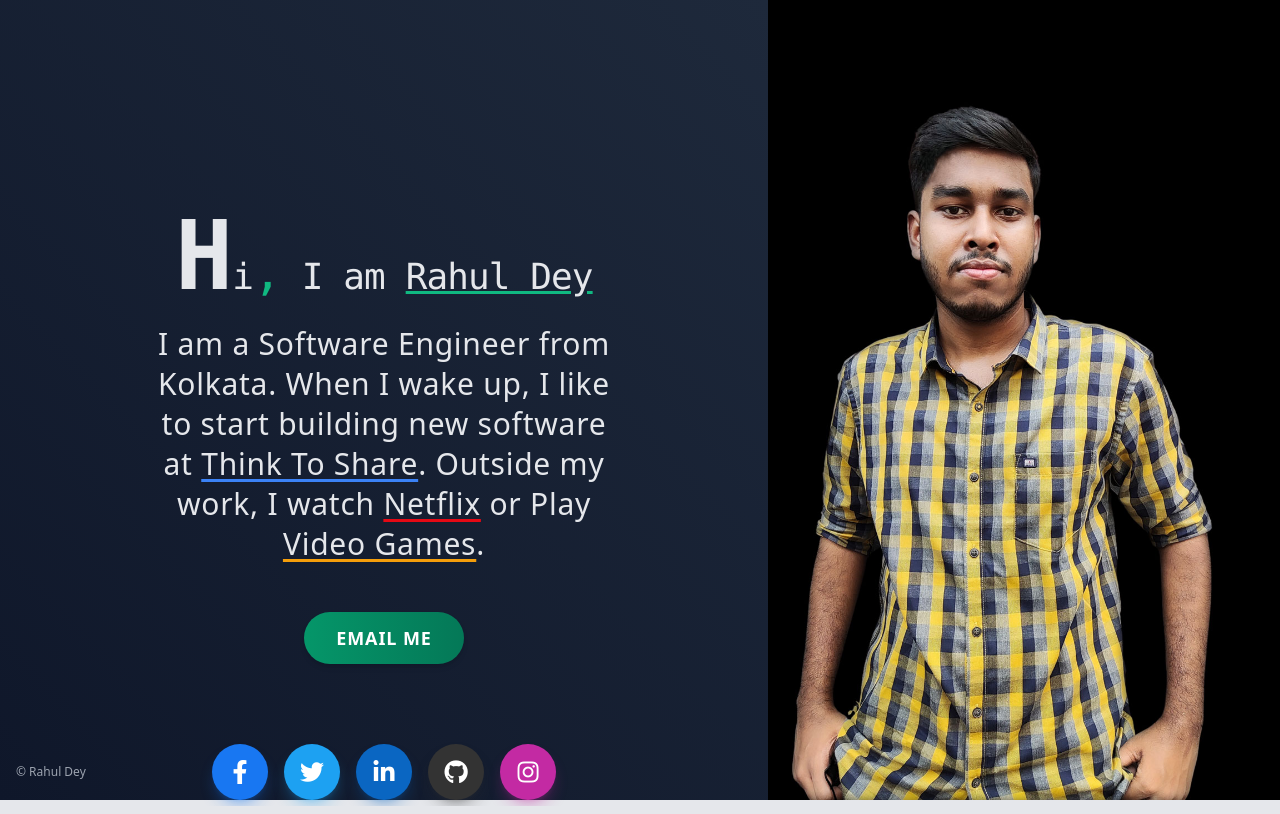
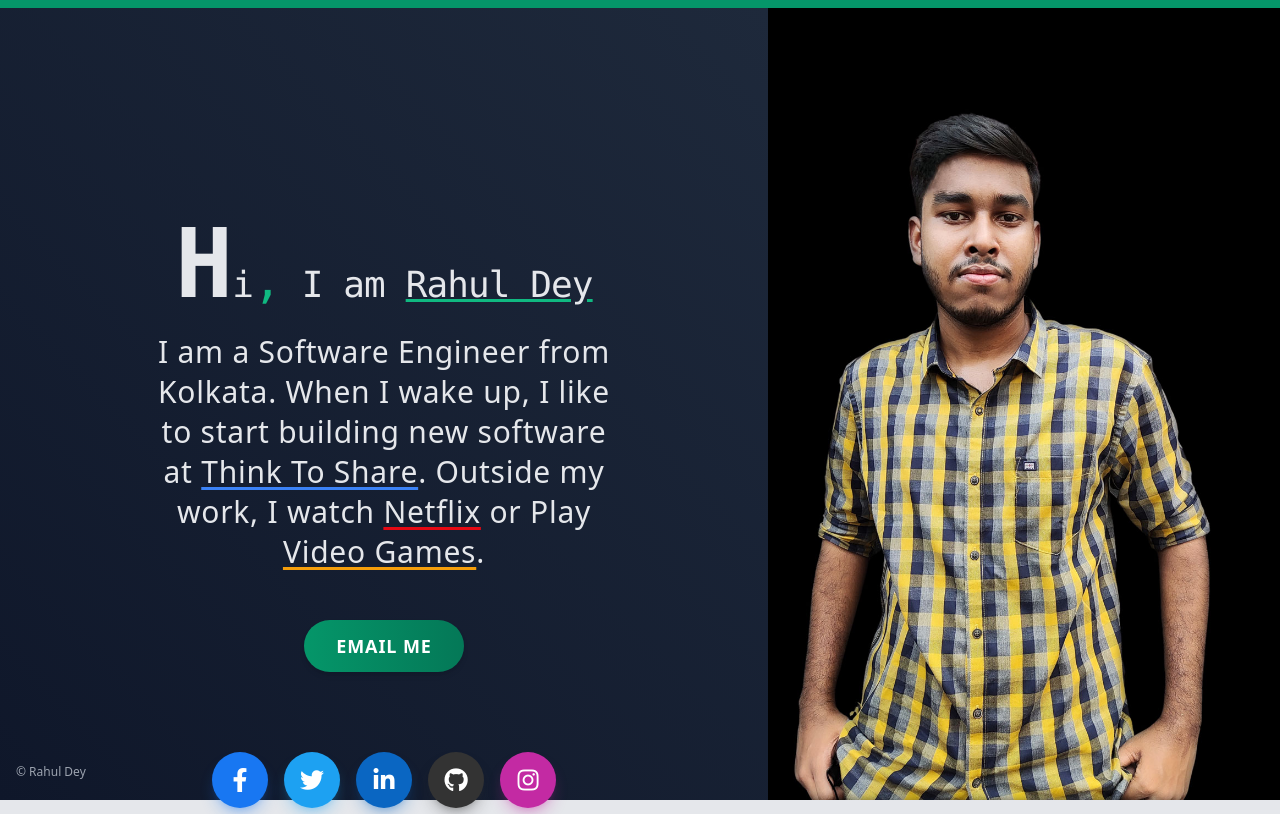
Before and after one commit to RahulDey12/rahuldey.dev, a website built with webpack: page public/index.html in a window 1280 px wide. Built offline with nearby package versions, Linux system fonts and the light colour scheme.

Commit message:
Update index.html

```diff
--- a/public/index.html
+++ b/public/index.html
@@ -8,7 +8,7 @@
 </head>
 <body class=" bg-gray-200">
     <main class="">
-        <section class="border-t-6 border-primary-600 flex min-h-[800px] h-screen">
+        <section class="border-t-8 border-primary-600 flex min-h-[800px] h-screen">
             <div class="w-3/5 h-full bg-gradient-to-tr from-slate-900 to-slate-800">
                 <div class="text-center pt-52 text-gray-200 w-3/5 mx-auto mb-12 selection:bg-primary-500 selection:text-white">
                     <h1 class="mb-5 text-4xl font-mono tracking-tight first-letter:font-extrabold first-letter:text-8xl">Hi<span class=" text-primary-500 text-5xl">,</span> I am <span class=" underline decoration-primary-500">Rahul Dey</span></h1>
```
